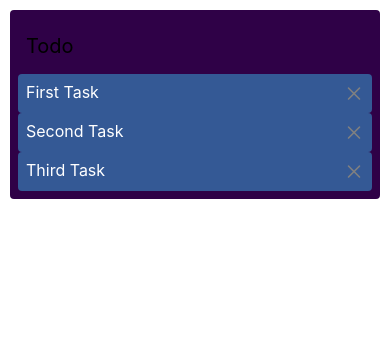
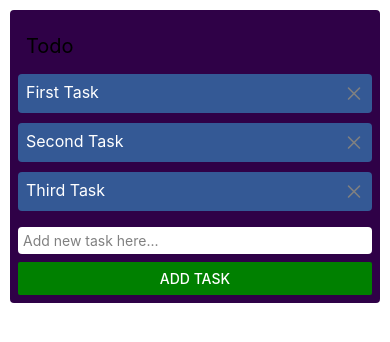
Before and after one commit to hmanenga/TPF-Frontend, a React Native app: screen / in a window 390 px wide. Shown: the top 342 px of the page. Built offline with nearby package versions, Linux system fonts and the light colour scheme; what react-native would draw is missing.

Commit message:
Add new task input

```diff
--- a/src/components/TaskList/TaskList.tsx
+++ b/src/components/TaskList/TaskList.tsx
@@ -1,23 +1,40 @@
-import {View, Text, FlatList} from 'react-native';
+import {View, Text, FlatList, TextInput,Button} from 'react-native';
 import TaskListItem from '../TaskListItem/TaskListItem';
 import styles from './styles';
 import {useState} from 'react';
+import colors from '../../constants/colors';
 
 const taskList = [
-  {description: 'First Task'},
-  {description: 'Second Task'},
-  {description: 'Third Task'},
+  {id: '1', description: 'First Task'},
+  {id: '2', description: 'Second Task'},
+  {id: '3', description: 'Third Task'},
 ];
 export default function TaskList() {
   const [tasks, setTasks] = useState(taskList);
+  const [newTask,setNewTask] = useState('');
+
+  const createTask =(e: EventSource) =>{
+    setTasks([...tasks, {id: new Date().getMilliseconds().toString(), description: newTask}]);
+    setNewTask('');
+  }
   return (
     <View style={styles.container}>
       <Text style={styles.containerTitle}>Todo</Text>
       <FlatList
         data={tasks}
+        contentContainerStyle={{gap: 10}}
         renderItem={({item}) => <TaskListItem task={item} />}
+        keyExtractor={item => item.id}
       />
       {/*Add new Task */}
+      <TextInput
+      value={newTask}
+        placeholder="Add new task here..."
+        placeholderTextColor={colors.gray}
+        style={styles.taskInput}
+        onChangeText={setNewTask}
+      />
+      <Button title="Add Task" color={colors.submitButton} onPress={createTask} />
     </View>
   );
 }
--- a/src/components/TaskList/styles.ts
+++ b/src/components/TaskList/styles.ts
@@ -17,5 +17,13 @@ export default StyleSheet.create({
         color: Colors.white,
         padding: SPACING.small,
         marginVertical: SPACING.small
+    },
+    taskInput: {
+        color: colors.gray,
+        padding: SPACING.xsmall,
+        backgroundColor: colors.white,
+        borderRadius: BORDER_RADIUS.small,
+        marginBottom: SPACING.small,
+        marginTop: SPACING.medium
     }
 });
--- a/src/components/TaskListItem/styles.js
+++ b/src/components/TaskListItem/styles.js
@@ -11,7 +11,7 @@ export default StyleSheet.create({
         justifyContent: 'space-between',
         backgroundColor: colors.primary,
         padding: SPACING.small,
-        borderRadius: BORDER_RADIUS.small
+        borderRadius: BORDER_RADIUS.small,
     },
     text: {
         color: colors.textPrimary,
--- a/src/constants/colors.ts
+++ b/src/constants/colors.ts
@@ -6,8 +6,10 @@ const colors = {
     textPrimary: '#ffff',
     secondaryText: '#ffff',
     border: '#bdc3c7',
-    iconColor: 'gray'
-    // Add more colors as needed
+    iconColor: 'gray',
+    white: '#ffff',
+    gray: 'gray',
+    submitButton: 'green'
   };
 
   export default colors;
--- a/src/constants/spacing.ts
+++ b/src/constants/spacing.ts
@@ -1,12 +1,14 @@
 // spacing.ts
 
 interface Spacing {
+  xsmall: number,
     small: number;
     medium: number;
     large: number;
   }
 
   const SPACING: Spacing = {
+    xsmall: 5,
     small: 8,
     medium: 16,
     large: 24,
```
